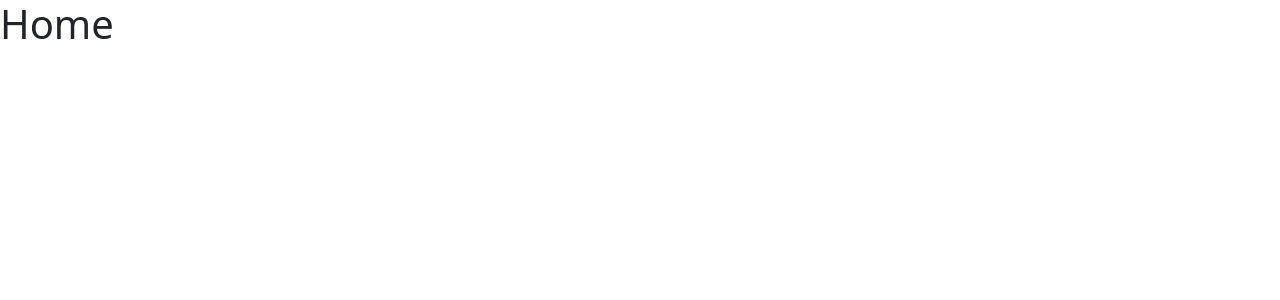
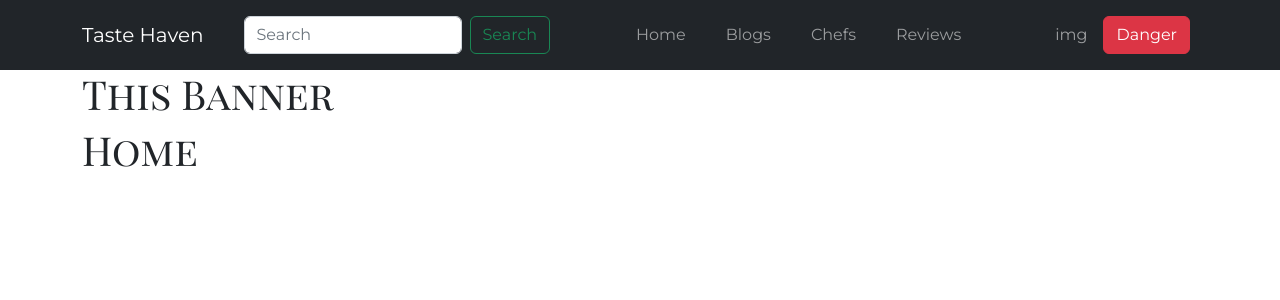
Before and after one commit to NazmulHasan18/Taste-haven-client, a React (Vite) app: page / in a window 1280 px wide. Shown: the top 300 px of the page. Built offline with nearby package versions, Linux system fonts and the light colour scheme.

Commit message:
navbar section added

```diff
--- a/index.html
+++ b/index.html
@@ -3,6 +3,12 @@
    <head>
       <meta charset="UTF-8" />
       <link rel="icon" type="image/svg+xml" href="/vite.svg" />
+      <link rel="preconnect" href="https://fonts.googleapis.com" />
+      <link rel="preconnect" href="https://fonts.gstatic.com" crossorigin />
+      <link
+         href="https://fonts.googleapis.com/css2?family=Montserrat:wght@400;500;600;700;800&family=Playfair+Display+SC:wght@400;700&display=swap"
+         rel="stylesheet"
+      />
       <meta name="viewport" content="width=device-width, initial-scale=1.0" />
       <title>Taste Haven</title>
    </head>
--- a/src/index.css
+++ b/src/index.css
@@ -0,0 +1,11 @@
+body {
+   font-family: "Montserrat", sans-serif;
+}
+h1,
+h2,
+h3,
+h4,
+h5,
+h6 {
+   font-family: "Playfair Display SC", serif;
+}
--- a/src/layout/Main.jsx
+++ b/src/layout/Main.jsx
@@ -1,10 +1,22 @@
+// eslint-disable-next-line no-unused-vars
 import React from "react";
 import Home from "../pages/home/Home/Home";
+import NavigationBar from "../shared/NavigationBar/NavigationBar";
+import Banner from "../shared/Banner/Banner";
+import { Container } from "react-bootstrap";
 
 const Main = () => {
    return (
       <div>
-         <Home></Home>
+         <header>
+            <NavigationBar></NavigationBar>
+            <Banner></Banner>
+         </header>
+         <main>
+            <Container>
+               <Home></Home>
+            </Container>
+         </main>
       </div>
    );
 };
--- a/src/pages/home/Home/Home.jsx
+++ b/src/pages/home/Home/Home.jsx
@@ -1,3 +1,4 @@
+// eslint-disable-next-line no-unused-vars
 import React from "react";
 
 const Home = () => {
--- /dev/null
+++ b/src/shared/Banner/Banner.jsx
@@ -0,0 +1,13 @@
+// eslint-disable-next-line no-unused-vars
+import React from "react";
+import { Container } from "react-bootstrap";
+
+const Banner = () => {
+   return (
+      <Container>
+         <h1>This Banner</h1>
+      </Container>
+   );
+};
+
+export default Banner;
--- /dev/null
+++ b/src/shared/NavigationBar/NavigationBar.jsx
@@ -0,0 +1,31 @@
+// eslint-disable-next-line no-unused-vars
+import React from "react";
+import { Button, Container, Form, Nav, Navbar } from "react-bootstrap";
+
+const NavigationBar = () => {
+   return (
+      <Navbar bg="dark" variant="dark" sticky="top">
+         <Container className="gap-4">
+            <Navbar.Brand href="#home">Taste Haven</Navbar.Brand>
+            <Form className="d-flex">
+               <Form.Control type="search" placeholder="Search" className="me-2" aria-label="Search" />
+               <Button variant="outline-success">Search</Button>
+            </Form>
+            <Nav className="flex-grow-1 justify-content-center gap-4">
+               <Nav.Link href="#home">Home</Nav.Link>
+               <Nav.Link href="#blogs">Blogs</Nav.Link>
+               <Nav.Link href="#chefs">Chefs</Nav.Link>
+               <Nav.Link href="#reviews">Reviews</Nav.Link>
+            </Nav>
+            <Nav className="align-items-center">
+               <Nav.Link href="#home">img</Nav.Link>
+               <Nav.Link href="#blogs">
+                  <Button variant="danger">Danger</Button>
+               </Nav.Link>
+            </Nav>
+         </Container>
+      </Navbar>
+   );
+};
+
+export default NavigationBar;
```
